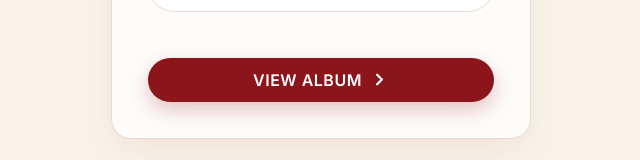
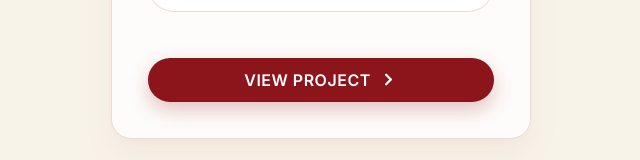
Before and after one commit to goldenmoments00/GM-album, a React (Vite) app in the folder frontend/: page /login in a window 1280 px wide. Shown: the part 487-647 px from the top of the page, without its empty margins (319-959 px from the left). Built offline with nearby package versions, Linux system fonts and the light colour scheme; a web font is replaced by a local one.

Commit message:
Change Login button text to View Project

```diff
--- a/frontend/src/pages/Login.jsx
+++ b/frontend/src/pages/Login.jsx
@@ -188,7 +188,7 @@ export default function Login({ onLogin }) {
               </>
             ) : (
               <>
-                <span>View Album</span>
+                <span>View Project</span>
                 <ChevronRight size={19} strokeWidth={3} />
               </>
             )}
```
